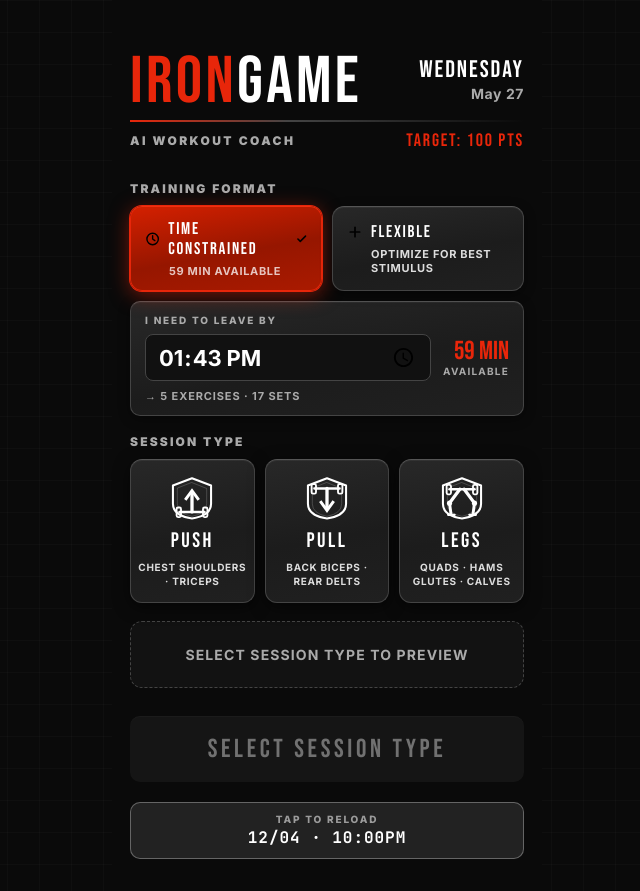
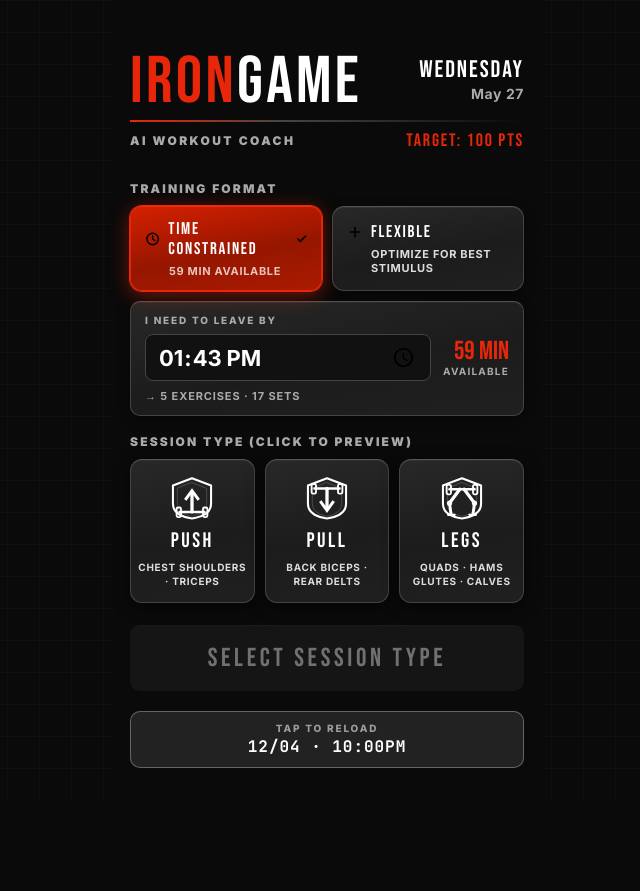
Before and after one commit to sustany/irongame, a React (Vite) app: page / in a window 1280 px wide. Shown: the whole page, without its empty margins (313-953 px from the left). After the commit the page ends 800 px from the top, so only its background shows below. Built offline with nearby package versions, Linux system fonts and the light colour scheme.

Commit message:
fix: move preview hint inline, remove placeholder box
Session Type label now reads 'Session Type (click to preview)'.
Removed the dashed 'Select session type to preview' placeholder
that appeared before any type was selected.

Bug fix — exempt from cap.

```diff
--- a/src/AgentTrainer.jsx
+++ b/src/AgentTrainer.jsx
@@ -1229,7 +1229,7 @@ export default function IronGame(){
 
           {/* SESSION TYPE — second choice */}
           <div style={{marginBottom:18}}>
-            <SL>Session Type</SL>
+            <SL>Session Type (click to preview)</SL>
             <div style={{display:"flex",gap:10}}>
               <TypeCard type="push" label="Push"
                 muscles={"Chest\nShoulders · Triceps"}
@@ -1244,18 +1244,14 @@ export default function IronGame(){
           </div>
 
           {/* PREVIEW */}
-          <div style={{marginBottom:28}}>
-            {sesType?<Preview type={sesType} extended={ext}
-              opener={customOpener}
-              onPickOpener={()=>setShowOpenerPicker(true)}
-            />:(
-              <div style={{border:`1px dashed ${C.bdr}`,borderRadius:12,padding:"24px",
-                textAlign:"center",fontFamily:"'Inter',sans-serif",fontWeight:700,fontSize:14,
-                color:C.md,letterSpacing:"0.08em",textTransform:"uppercase",background:C.inner}}>
-                Select session type to preview
-              </div>
-            )}
-          </div>
+          {sesType&&(
+            <div style={{marginBottom:28}}>
+              <Preview type={sesType} extended={ext}
+                opener={customOpener}
+                onPickOpener={()=>setShowOpenerPicker(true)}
+              />
+            </div>
+          )}
           <div style={{flex:1}}/>
 
           <RedBtn onClick={()=>launch(["pull","legs"].includes(sesType))} disabled={!ready}>
```
